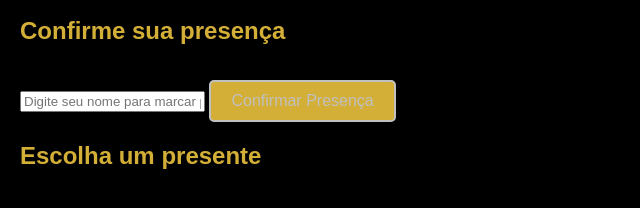
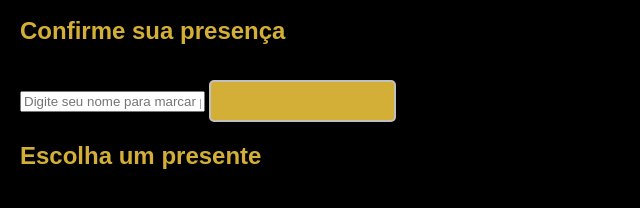
Before and after one commit to dev-aron99/cha-de-casa-nova, a plain HTML site: page index.html in a window 1280 px wide. Shown: the part 140-348 px from the top of the page, without its empty margins (0-640 px from the left). Drawn offline with Linux system fonts and the light colour scheme.

```diff
--- a/style.css
+++ b/style.css
@@ -10,7 +10,7 @@
   /* Botão dourado com borda prateada e texto prateado */
   button.confirmar-presenca {
     background-color: #D4AF37; /* dourado */
-    color: #C0C0C0; /* prateado */
+    color: #D4AF37; /* prateado */
     border: 2px solid #C0C0C0; /* borda prateada */
     padding: 10px 20px;
     font-size: 1rem;
```
